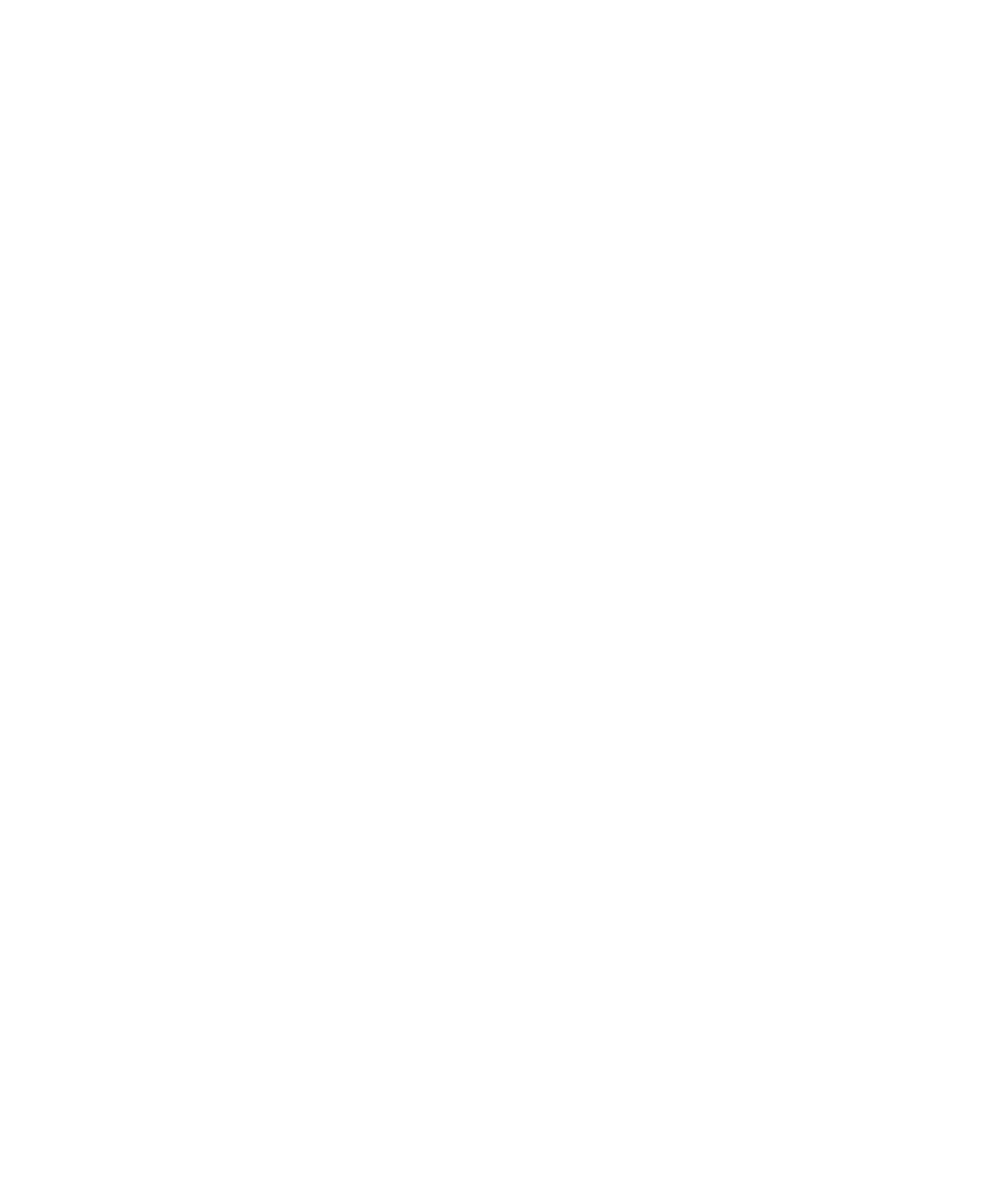
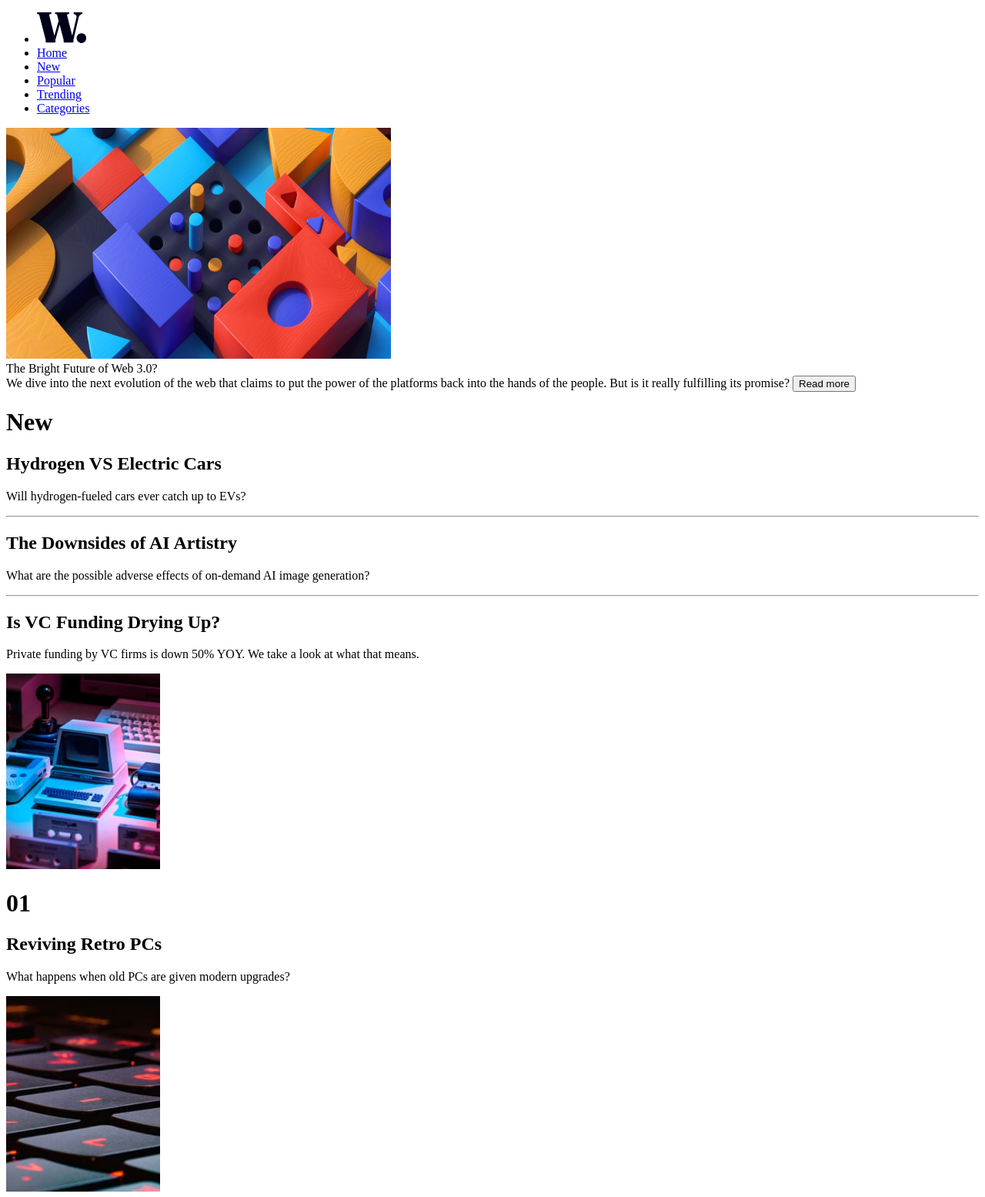
Before and after one commit to kiruiaaron/flex-grid, a plain HTML site: page index.html in a window 1280 px wide. Shown: the top 1555 px of the page at 77% size. Before the commit the page ends 800 px from the top, so only its background shows below. Drawn offline with Linux system fonts and the light colour scheme.

Commit message:
created html content

```diff
--- a/index.html
+++ b/index.html
@@ -7,6 +7,52 @@
     <title>Document</title>
 </head>
 <body>
+    <div class="main">
+    <div class="nav">
 
+        <ul>
+            <li class="im"><img src="images/logo.svg" alt=""> </li>
+            <li><a href="#">Home</a></li>
+            <li><a href="#">New</a></li>
+            <li><a href="#">Popular</a></li>
+            <li><a href="#">Trending</a></li>
+            <li><a href="#">Categories</a></li>
+        </ul>
+    </div>
+    <div class="grid-container">
+        <div class="image"><img src="images/image-web-3-desktop.jpg" height="300px" width="500px" alt=""></div>
+        <div class="bright">The Bright Future of Web 3.0? </div>
+        <div class="read">We dive into the next evolution of the web that claims to put the power of the platforms back into the hands of the people. But is it really fulfilling its promise?
+            <button class="btn">Read more</button>
+        </div>
+        <div class="black">
+            <H1> New </H1>
+            <H2> Hydrogen VS Electric Cars</H2>
+            <P>Will hydrogen-fueled cars ever catch up to EVs? <br> <hr></P>
+            <h2>The Downsides of AI Artistry </h2>
+            <p>What are the possible adverse effects of on-demand AI image generation?<br> <hr></p>
+            <h2> Is VC Funding Drying Up?</h2>
+            <p>Private funding by VC firms is down 50% YOY. We take a look at what that means. </p>
+        </div>
+        <div class="image1"><img src="images/image-retro-pcs.jpg" alt=""></div>
+        <div class="review1">
+            <h1>01</h1>
+            <h2> Reviving Retro PCs</h2>
+            <p>What happens when old PCs are given modern upgrades?</p>
+        </div>
+        <div class="image2"><img src="images/image-top-laptops.jpg" alt=""></div>
+        <div class="review2">
+            <h1>02</h1>
+            <h2>Top 10 Laptops of 2022</h2>
+            <p>Our best picks for various needs and budgets. </p>
+        </div>
+        <div class="imag3"><img src="images/image-gaming-growth.jpg" alt=""></div>
+        <div class="review3">
+            <h1>03</h1>
+            <h2> The Growth of Gaming </h2>
+            <p>How the pandemic has sparked fresh opportunities.</p>
+        </div>
+    </div>
+</div>
 </body>
 </html>
```
